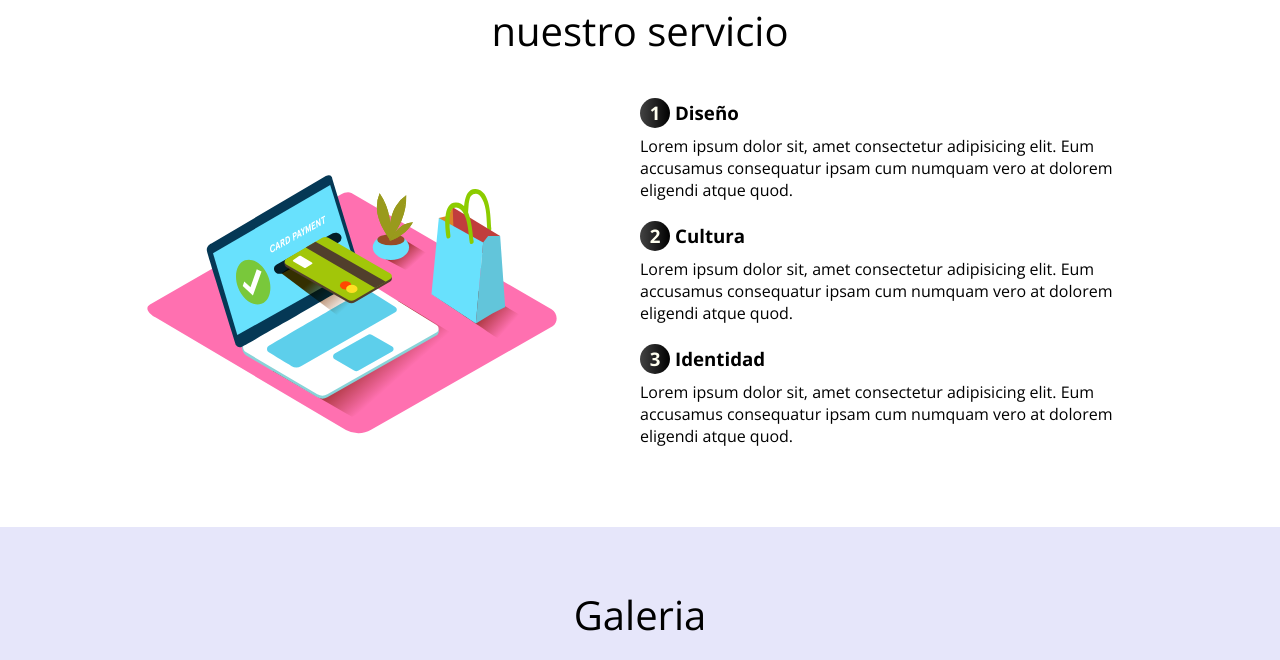
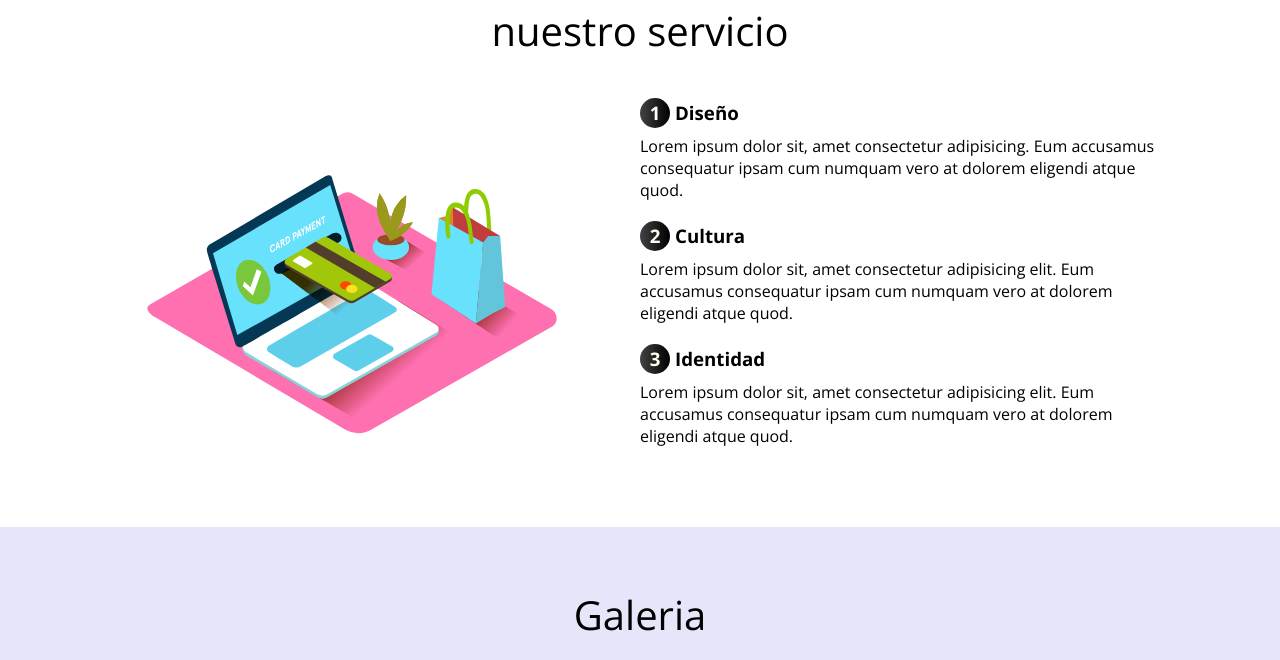
Before and after one commit to valentina-neira-yanez/Proyecto-Final, a plain HTML site: page index.html in a window 1280 px wide. Shown: the part 857-1517 px from the top of the page. Drawn offline with nearby package versions, Linux system fonts and the light colour scheme.

Commit message:
cambio lorem

```diff
--- a/index.html
+++ b/index.html
@@ -36,7 +36,7 @@
                 <div class="checklist-servicio">
                     <div class="service">
                         <h3 class="n-service"><span class="number">1</span>Diseño</h3>
-                        <p>Lorem ipsum dolor sit, amet consectetur adipisicing elit.
+                        <p>Lorem ipsum dolor sit, amet consectetur adipisicing.
                              Eum accusamus consequatur ipsam cum numquam vero at dolorem eligendi atque quod.</p>
                     </div>
                     <div class="service">
```
